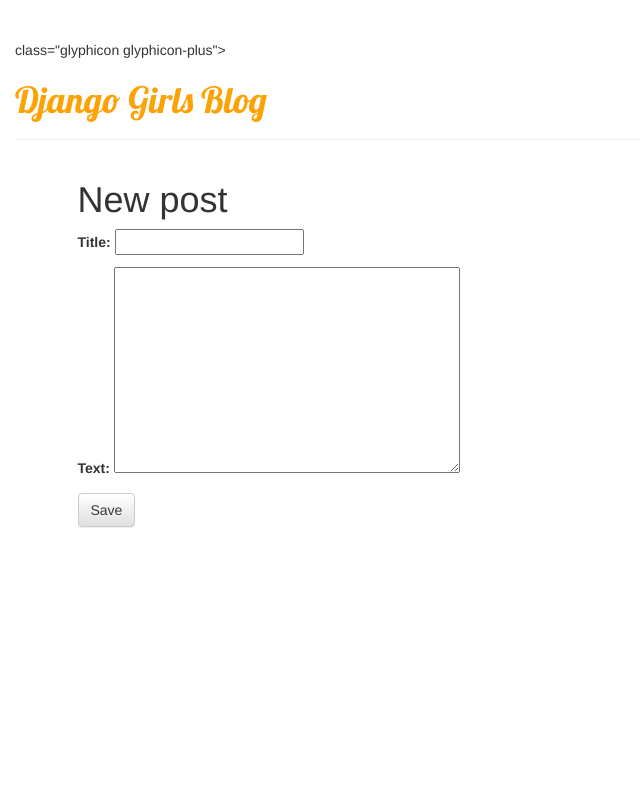
After one commit to maimoneb/my-first-blog, a Django app: page /blog/post/new/ in a window 1280 px wide. The commit adds this page. Shown: the whole page, without its empty margins (0-640 px from the left). Run offline with Django 3.2, Linux system fonts and the light colour scheme; some libraries are stand-ins or nearby versions.

Commit message:
Added views to create/edit blog post inside the site.

```diff
--- /dev/null
+++ b/blog/forms.py
@@ -0,0 +1,9 @@
+from django import forms
+
+from .models import Post
+
+class PostForm(forms.ModelForm):
+
+    class Meta:
+        model = Post
+        fields = ('title', 'text',)
--- /dev/null
+++ b/blog/static/css/blog.css
@@ -0,0 +1,8 @@
+h1 a {
+    color: #FCA205;
+    font-family: 'Lobster';
+}
+
+body {
+    padding-left: 15px;
+}
--- /dev/null
+++ b/blog/templates/blog/base.html
@@ -0,0 +1,28 @@
+{% load staticfiles %}
+<html>
+    <head>
+        <title>Django Girls blog</title>
+        <link rel="stylesheet" href="//maxcdn.bootstrapcdn.com/bootstrap/3.2.0/css/bootstrap.min.css">
+        <link rel="stylesheet" href="//maxcdn.bootstrapcdn.com/bootstrap/3.2.0/css/bootstrap-theme.min.css">
+        <link href='//fonts.googleapis.com/css?family=Lobster&subset=latin,latin-ext' rel='stylesheet' type='text/css'>
+        <link rel="stylesheet" href="{% static 'css/blog.css' %}">
+    </head>
+    <body>
+        <div class="page-header">
+            {% if user.is_authenticated %}
+                <a href="{% url 'post_new' %}" class="top-menu"><span class="glyphicon glyphicon-plus"></span></a>
+            {% endif %}
+
+            class="glyphicon glyphicon-plus"></span></a>
+            <h1><a href="/">Django Girls Blog</a></h1>
+        </div>
+        <div class="content container">
+            <div class="row">
+                <div class="col-md-8">
+                {% block content %}
+                {% endblock %}
+                </div>
+            </div>
+        </div>
+    </body>
+</html>
--- /dev/null
+++ b/blog/templates/blog/post_edit.html
@@ -0,0 +1,9 @@
+{% extends 'blog/base.html' %}
+
+{% block content %}
+    <h1>New post</h1>
+    <form method="POST" class="post-form">{% csrf_token %}
+        {{ form.as_p }}
+        <button type="submit" class="save btn btn-default">Save</button>
+    </form>
+{% endblock %}
--- a/blog/urls.py
+++ b/blog/urls.py
@@ -3,4 +3,8 @@
 
 urlpatterns = [
 	url(r'^$', views.post_list, name='post_list'),
+    url(r'^post/(?P<pk>\d+)/$', views.post_detail, name='post_detail'),
+    url(r'^post/new/$', views.post_new, name='post_new'),
+    url(r'^post/(?P<pk>\d+)/edit/$', views.post_edit, name='post_edit'),
+
 ]
--- a/blog/views.py
+++ b/blog/views.py
@@ -1,7 +1,39 @@
-from django.shortcuts import render
+from django.shortcuts import render, get_object_or_404
 from .models import Post
 from django.utils import timezone
+from .forms import PostForm
+
+def post_new(request):
+    if request.method == "POST":
+        form = PostForm(request.POST)
+        if form.is_valid():
+            post = form.save(commit=False)
+            post.author = request.user
+            post.published_date = timezone.now()
+            post.save()
+            return redirect('post_detail', pk=post.pk)
+    else:
+        form = PostForm()
+    return render(request, 'blog/post_edit.html', {'form': form})
 
 def post_list(request):
     posts = Post.objects.filter(published_date__lte=timezone.now()).order_by('published_date')
     return render(request, 'blog/post_list.html', {'posts': posts})
+
+def post_detail(request, pk):
+    post = get_object_or_404(Post, pk=pk)
+    return render(request, 'blog/post_detail.html', {'post': post})
+
+def post_edit(request, pk):
+    post = get_object_or_404(Post, pk=pk)
+    if request.method == "POST":
+        form = PostForm(request.POST, instance=post)
+        if form.is_valid():
+            post = form.save(commit=False)
+            post.author = request.user
+            post.published_date = timezone.now()
+            post.save()
+            return redirect('post_detail', pk=post.pk)
+    else:
+        form = PostForm(instance=post)
+    return render(request, 'blog/post_edit.html', {'form': form})
--- a/mysite/urls.py
+++ b/mysite/urls.py
@@ -1,11 +1,12 @@
 from django.conf.urls import include, url
 from django.contrib import admin
+
 
 urlpatterns = [
     # Examples:
     #url(r'^$', 'mysite.views.home', name='home'),
 
     url(r'^blog/', include('blog.urls')),
+    url(r'^admin/', include(admin.site.urls)),
 
-    url(r'^admin/', include(admin.site.urls)),
 ]
```
Also changed, not shown: blog/templates/blog/post_detail.html (added, +18 -0 lines), blog/templates/blog/post_list.html (+12 -5 lines).
